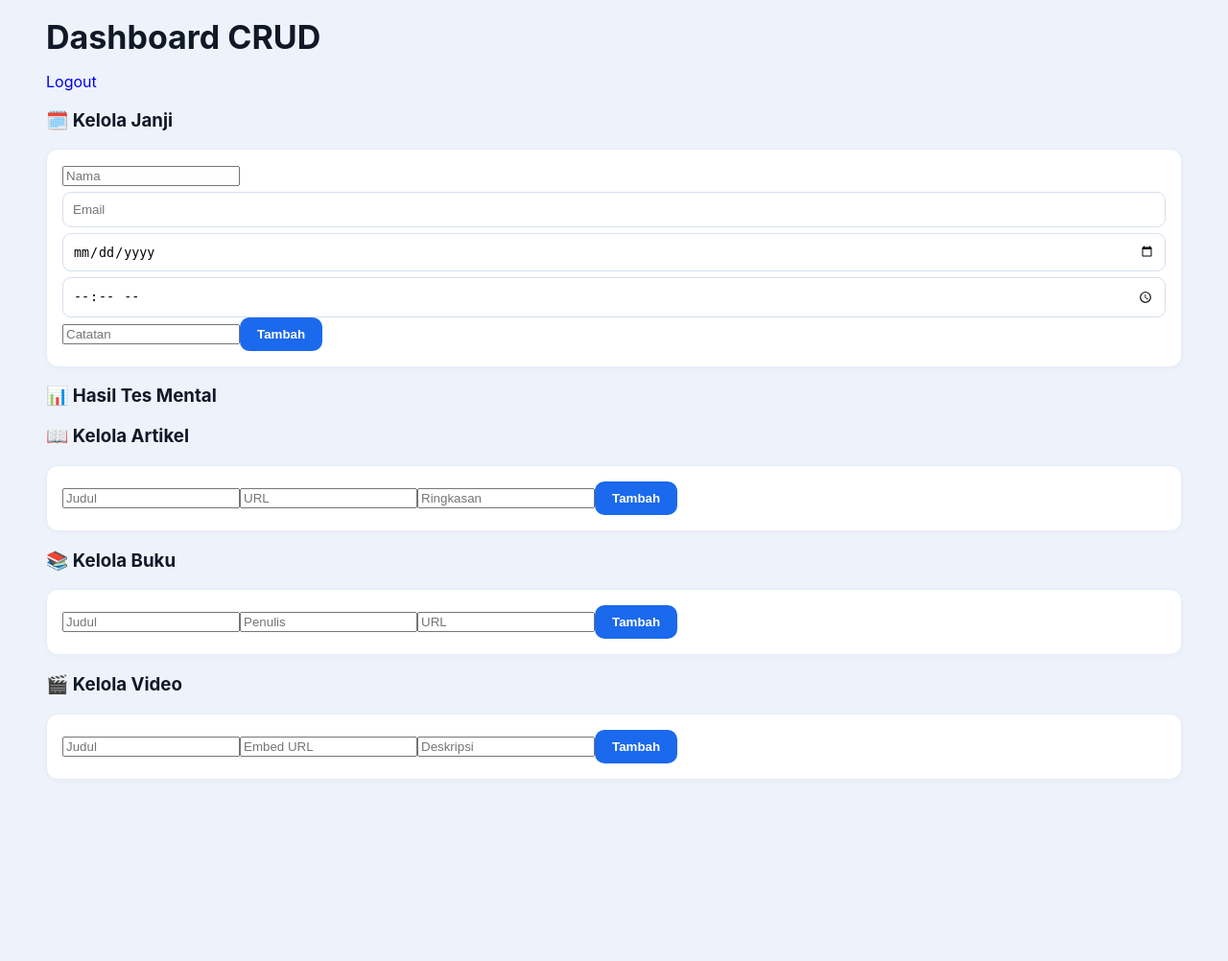
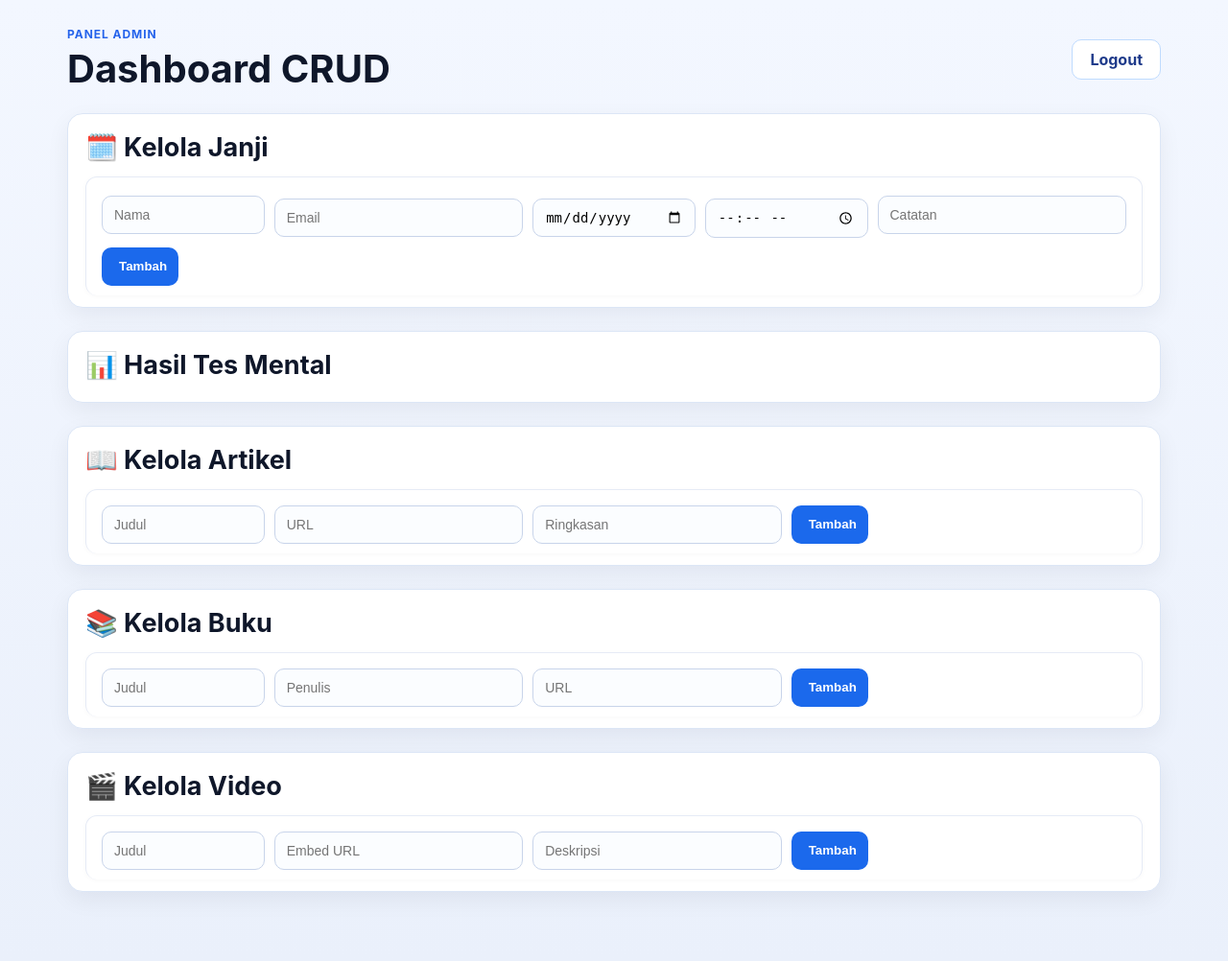
Before and after one commit to deevseek/whm, a PHP site: page /kesmen/admin.php in a window 1280 px wide. Shown: the whole page at 96% size. Before the commit the page ends 812 px from the top, so only its background shows below. Run offline with PHP 8.4, Linux system fonts and the light colour scheme; the visitor is signed in with stand-in values (Sample User, id 1); data that the repository does not hold is empty.

Commit message:
Polish admin dashboard layout and styling

```diff
--- a/admin.php
+++ b/admin.php
@@ -75,13 +75,13 @@ $articles = $pdo->query('SELECT * FROM articles ORDER BY created_at DESC')->fetc
 $books = $pdo->query('SELECT * FROM books ORDER BY created_at DESC')->fetchAll();
 $videos = $pdo->query('SELECT * FROM videos ORDER BY created_at DESC')->fetchAll();
 ?>
-<!doctype html><html lang="id"><head><meta charset="utf-8"><title>Admin CRUD WMH</title><link rel="stylesheet" href="assets/css/style.css"></head><body><main class="container"><h2>Dashboard CRUD</h2><p><a href="?logout=1">Logout</a></p>
+<!doctype html><html lang="id"><head><meta charset="utf-8"><title>Admin CRUD WMH</title><link rel="stylesheet" href="assets/css/style.css"></head><body class="admin-page"><main class="container admin-container"><header class="admin-header"><div><p class="admin-eyebrow">Panel Admin</p><h1>Dashboard CRUD</h1></div><a class="btn btn-ghost" href="?logout=1">Logout</a></header>
 <?php
-function delForm($type, $id) { echo '<form method="post" style="display:inline"><input type="hidden" name="crud_type" value="'.$type.'"><input type="hidden" name="crud_action" value="delete"><input type="hidden" name="id" value="'.$id.'"><button class="btn">Hapus</button></form>'; }
+function delForm($type, $id) { echo '<form method="post" class="admin-form-delete"><input type="hidden" name="crud_type" value="'.$type.'"><input type="hidden" name="crud_action" value="delete"><input type="hidden" name="id" value="'.$id.'"><button class="btn btn-danger">Hapus</button></form>'; }
 ?>
-<section id="appointments"><h3>🗓️ Kelola Janji</h3><form method="post"><input type="hidden" name="crud_type" value="appointments"><input type="hidden" name="crud_action" value="create"><input name="name" placeholder="Nama" required><input name="email" type="email" placeholder="Email" required><input name="date" type="date" required><input name="time" type="time" required><input name="notes" placeholder="Catatan"><button class="btn">Tambah</button></form><?php foreach($appointments as $r): ?><form method="post"><input type="hidden" name="crud_type" value="appointments"><input type="hidden" name="crud_action" value="update"><input type="hidden" name="id" value="<?= $r['id'] ?>"><input name="name" value="<?= htmlspecialchars($r['name']) ?>"><input name="email" value="<?= htmlspecialchars($r['email']) ?>"><input name="date" type="date" value="<?= $r['date'] ?>"><input name="time" type="time" value="<?= $r['time'] ?>"><input name="notes" value="<?= htmlspecialchars($r['notes']) ?>"><button class="btn">Simpan</button><?php delForm('appointments',$r['id']); ?></form><?php endforeach; ?></section>
-<section id="results"><h3>📊 Hasil Tes Mental</h3><?php foreach($results as $r): ?><form method="post"><input type="hidden" name="crud_type" value="results"><input type="hidden" name="crud_action" value="update"><input type="hidden" name="id" value="<?= $r['id'] ?>"><input name="nama" value="<?= htmlspecialchars($r['nama']) ?>"><input name="total_skor" type="number" value="<?= (int)$r['total_skor'] ?>"><input name="kategori" value="<?= htmlspecialchars($r['kategori']) ?>"><button class="btn">Simpan</button><?php delForm('results',$r['id']); ?></form><?php endforeach; ?></section>
-<section id="articles"><h3>📖 Kelola Artikel</h3><form method="post"><input type="hidden" name="crud_type" value="articles"><input type="hidden" name="crud_action" value="create"><input name="title" placeholder="Judul" required><input name="url" placeholder="URL"><input name="summary" placeholder="Ringkasan"><button class="btn">Tambah</button></form><?php foreach($articles as $r): ?><form method="post"><input type="hidden" name="crud_type" value="articles"><input type="hidden" name="crud_action" value="update"><input type="hidden" name="id" value="<?= $r['id'] ?>"><input name="title" value="<?= htmlspecialchars($r['title']) ?>"><input name="url" value="<?= htmlspecialchars($r['url']) ?>"><input name="summary" value="<?= htmlspecialchars($r['summary']) ?>"><button class="btn">Simpan</button><?php delForm('articles',$r['id']); ?></form><?php endforeach; ?></section>
-<section id="books"><h3>📚 Kelola Buku</h3><form method="post"><input type="hidden" name="crud_type" value="books"><input type="hidden" name="crud_action" value="create"><input name="title" placeholder="Judul" required><input name="author" placeholder="Penulis"><input name="url" placeholder="URL"><button class="btn">Tambah</button></form><?php foreach($books as $r): ?><form method="post"><input type="hidden" name="crud_type" value="books"><input type="hidden" name="crud_action" value="update"><input type="hidden" name="id" value="<?= $r['id'] ?>"><input name="title" value="<?= htmlspecialchars($r['title']) ?>"><input name="author" value="<?= htmlspecialchars($r['author']) ?>"><input name="url" value="<?= htmlspecialchars($r['url']) ?>"><button class="btn">Simpan</button><?php delForm('books',$r['id']); ?></form><?php endforeach; ?></section>
-<section id="videos"><h3>🎬 Kelola Video</h3><form method="post"><input type="hidden" name="crud_type" value="videos"><input type="hidden" name="crud_action" value="create"><input name="title" placeholder="Judul" required><input name="embed_url" placeholder="Embed URL" required><input name="description" placeholder="Deskripsi"><button class="btn">Tambah</button></form><?php foreach($videos as $r): ?><form method="post"><input type="hidden" name="crud_type" value="videos"><input type="hidden" name="crud_action" value="update"><input type="hidden" name="id" value="<?= $r['id'] ?>"><input name="title" value="<?= htmlspecialchars($r['title']) ?>"><input name="embed_url" value="<?= htmlspecialchars($r['embed_url']) ?>"><input name="description" value="<?= htmlspecialchars($r['description']) ?>"><button class="btn">Simpan</button><?php delForm('videos',$r['id']); ?></form><?php endforeach; ?></section>
+<section id="appointments" class="admin-section"><h3>🗓️ Kelola Janji</h3><form method="post" class="admin-form admin-form-create"><input type="hidden" name="crud_type" value="appointments"><input type="hidden" name="crud_action" value="create"><input name="name" placeholder="Nama" required><input name="email" type="email" placeholder="Email" required><input name="date" type="date" required><input name="time" type="time" required><input name="notes" placeholder="Catatan"><button class="btn">Tambah</button></form><?php foreach($appointments as $r): ?><form method="post" class="admin-form"><input type="hidden" name="crud_type" value="appointments"><input type="hidden" name="crud_action" value="update"><input type="hidden" name="id" value="<?= $r['id'] ?>"><input name="name" value="<?= htmlspecialchars($r['name']) ?>"><input name="email" value="<?= htmlspecialchars($r['email']) ?>"><input name="date" type="date" value="<?= $r['date'] ?>"><input name="time" type="time" value="<?= $r['time'] ?>"><input name="notes" value="<?= htmlspecialchars($r['notes']) ?>"><button class="btn">Simpan</button><?php delForm('appointments',$r['id']); ?></form><?php endforeach; ?></section>
+<section id="results" class="admin-section"><h3>📊 Hasil Tes Mental</h3><?php foreach($results as $r): ?><form method="post" class="admin-form"><input type="hidden" name="crud_type" value="results"><input type="hidden" name="crud_action" value="update"><input type="hidden" name="id" value="<?= $r['id'] ?>"><input name="nama" value="<?= htmlspecialchars($r['nama']) ?>"><input name="total_skor" type="number" value="<?= (int)$r['total_skor'] ?>"><input name="kategori" value="<?= htmlspecialchars($r['kategori']) ?>"><button class="btn">Simpan</button><?php delForm('results',$r['id']); ?></form><?php endforeach; ?></section>
+<section id="articles" class="admin-section"><h3>📖 Kelola Artikel</h3><form method="post" class="admin-form admin-form-create"><input type="hidden" name="crud_type" value="articles"><input type="hidden" name="crud_action" value="create"><input name="title" placeholder="Judul" required><input name="url" placeholder="URL"><input name="summary" placeholder="Ringkasan"><button class="btn">Tambah</button></form><?php foreach($articles as $r): ?><form method="post" class="admin-form"><input type="hidden" name="crud_type" value="articles"><input type="hidden" name="crud_action" value="update"><input type="hidden" name="id" value="<?= $r['id'] ?>"><input name="title" value="<?= htmlspecialchars($r['title']) ?>"><input name="url" value="<?= htmlspecialchars($r['url']) ?>"><input name="summary" value="<?= htmlspecialchars($r['summary']) ?>"><button class="btn">Simpan</button><?php delForm('articles',$r['id']); ?></form><?php endforeach; ?></section>
+<section id="books" class="admin-section"><h3>📚 Kelola Buku</h3><form method="post" class="admin-form admin-form-create"><input type="hidden" name="crud_type" value="books"><input type="hidden" name="crud_action" value="create"><input name="title" placeholder="Judul" required><input name="author" placeholder="Penulis"><input name="url" placeholder="URL"><button class="btn">Tambah</button></form><?php foreach($books as $r): ?><form method="post" class="admin-form"><input type="hidden" name="crud_type" value="books"><input type="hidden" name="crud_action" value="update"><input type="hidden" name="id" value="<?= $r['id'] ?>"><input name="title" value="<?= htmlspecialchars($r['title']) ?>"><input name="author" value="<?= htmlspecialchars($r['author']) ?>"><input name="url" value="<?= htmlspecialchars($r['url']) ?>"><button class="btn">Simpan</button><?php delForm('books',$r['id']); ?></form><?php endforeach; ?></section>
+<section id="videos" class="admin-section"><h3>🎬 Kelola Video</h3><form method="post" class="admin-form admin-form-create"><input type="hidden" name="crud_type" value="videos"><input type="hidden" name="crud_action" value="create"><input name="title" placeholder="Judul" required><input name="embed_url" placeholder="Embed URL" required><input name="description" placeholder="Deskripsi"><button class="btn">Tambah</button></form><?php foreach($videos as $r): ?><form method="post" class="admin-form"><input type="hidden" name="crud_type" value="videos"><input type="hidden" name="crud_action" value="update"><input type="hidden" name="id" value="<?= $r['id'] ?>"><input name="title" value="<?= htmlspecialchars($r['title']) ?>"><input name="embed_url" value="<?= htmlspecialchars($r['embed_url']) ?>"><input name="description" value="<?= htmlspecialchars($r['description']) ?>"><button class="btn">Simpan</button><?php delForm('videos',$r['id']); ?></form><?php endforeach; ?></section>
 </main></body></html>
--- a/assets/css/style.css
+++ b/assets/css/style.css
@@ -359,3 +359,36 @@ footer .container p{margin:0;color:#4b5563;text-align:center;padding:10px 0}
 
 @media(max-width:1200px){.main-nav,.site-header nav{flex-wrap:wrap}.grid-main{grid-template-columns:1fr}.note-card,.progress-card{grid-column:auto}.feature-row{grid-template-columns:repeat(2,1fr)}.footer-box{grid-template-columns:1fr}}
 @media(max-width:760px){.site-header h1,.brand-title{font-size:30px}.title-card h1{font-size:30px}.question-box h2{font-size:24px}.video-grid,.feature-row{grid-template-columns:1fr}}
+
+/* Admin dashboard improvements */
+.admin-page{
+  background:linear-gradient(180deg,#f3f7ff 0%,#eaf0fb 100%);
+  min-height:100vh;
+}
+.admin-container{max-width:1180px;padding:28px 20px 48px}
+.admin-header{display:flex;justify-content:space-between;align-items:center;margin-bottom:22px;gap:16px}
+.admin-header h1{font-size:40px;margin:4px 0 0;color:#0f172a}
+.admin-eyebrow{margin:0;color:#2563eb;font-weight:700;text-transform:uppercase;letter-spacing:.08em;font-size:12px}
+.admin-section{margin:0 0 24px;background:#fff;border:1px solid #dce6f6;border-radius:16px;padding:18px 18px 8px;box-shadow:0 8px 24px rgba(15,23,42,.06)}
+.admin-section h3{margin:0 0 14px;color:#0f172a;font-size:27px}
+.admin-form{display:grid;grid-template-columns:repeat(12,minmax(0,1fr));gap:10px;align-items:center;margin-bottom:10px;padding-bottom:10px;border-bottom:1px solid #eef2fb}
+.admin-form:last-child{border-bottom:none;margin-bottom:4px}
+.admin-form input{width:100%;min-height:40px;padding:9px 12px;border:1px solid #c8d4ea;border-radius:10px;font-size:14px;background:#fbfdff}
+.admin-form input:focus{outline:none;border-color:#2563eb;box-shadow:0 0 0 3px rgba(37,99,235,.15)}
+.admin-form .btn{min-height:40px}
+.admin-form-create input[name="name"],.admin-form input[name="name"],.admin-form input[name="title"],.admin-form input[name="nama"]{grid-column:span 2}
+.admin-form-create input[name="email"],.admin-form input[name="email"],.admin-form input[name="url"],.admin-form input[name="author"],.admin-form input[name="embed_url"]{grid-column:span 3}
+.admin-form input[name="date"],.admin-form input[name="time"],.admin-form input[name="kategori"],.admin-form input[name="total_skor"]{grid-column:span 2}
+.admin-form input[name="notes"],.admin-form input[name="summary"],.admin-form input[name="description"]{grid-column:span 3}
+.admin-form .btn{grid-column:span 1}
+.admin-form-delete{display:inline-block}
+.btn-danger{background:#dc2626}
+.btn-danger:hover{background:#b91c1c}
+.btn-ghost{background:#fff;color:#1e3a8a;border:1px solid #bfdbfe}
+.btn-ghost:hover{background:#eff6ff}
+@media (max-width:980px){
+  .admin-header{flex-direction:column;align-items:flex-start}
+  .admin-form{grid-template-columns:1fr 1fr}
+  .admin-form input,.admin-form .btn{grid-column:span 2 !important}
+  .admin-form-delete{display:block}
+}
```
